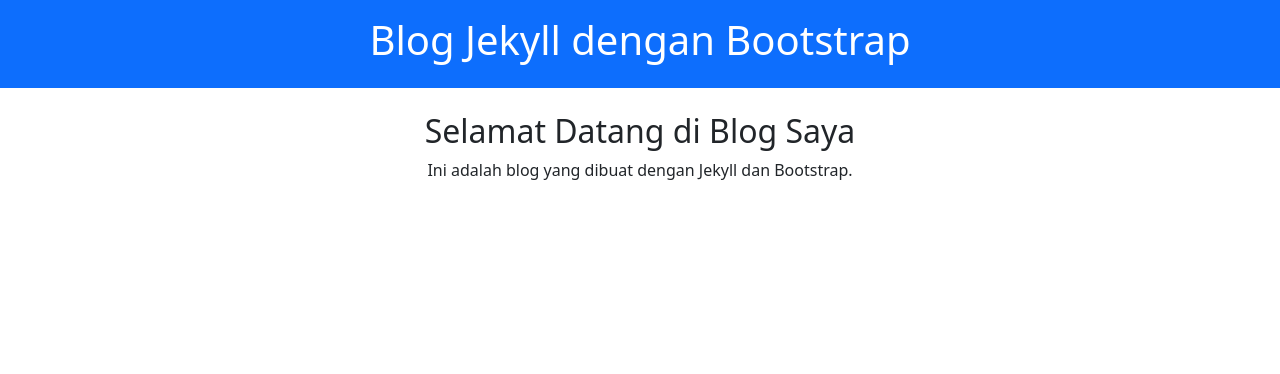
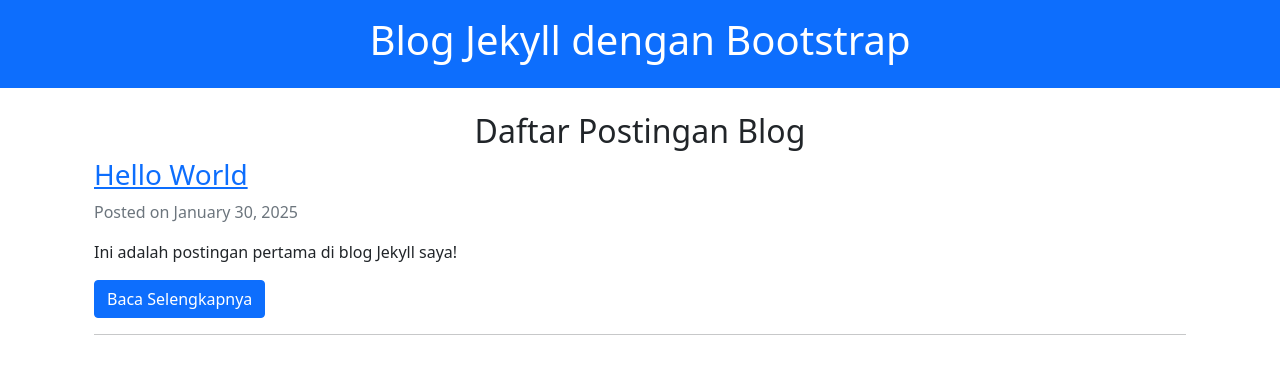
Before and after one commit to fxsaidz/soy, a Jekyll site: the page built from index.html, in a window 1280 px wide. Shown: the top 374 px of the page. Built offline with Jekyll 4.4.1, drawn with Linux system fonts in a browser that asks for light colours; the list of posts is cut into pages by our own code.

Commit message:
Update index.html

```diff
--- a/index.html
+++ b/index.html
@@ -2,7 +2,34 @@
 layout: default
 title: Home
 ---
+
 <div class="container">
-    <h2 class="text-center">Selamat Datang di Blog Saya</h2>
-    <p class="text-center">Ini adalah blog yang dibuat dengan Jekyll dan Bootstrap.</p>
+    <h2 class="text-center">Daftar Postingan Blog</h2>
+
+    {% for post in paginator.posts %}
+    <div class="post">
+        <h3><a href="{{ post.url }}">{{ post.title }}</a></h3>
+        <p class="text-muted">Posted on {{ post.date | date: "%B %d, %Y" }}</p>
+        <p>{{ post.excerpt }}</p>
+        <a href="{{ post.url }}" class="btn btn-primary">Baca Selengkapnya</a>
+    </div>
+    <hr>
+    {% endfor %}
+
+<div class="pagination">
+    <ul class="pagination justify-content-center">
+        {% if paginator.previous_page %}
+            <li class="page-item">
+                <a href="{{ paginator.previous_page_path }}" class="page-link">Previous</a>
+            </li>
+        {% endif %}
+
+        {% if paginator.next_page %}
+            <li class="page-item">
+                <a href="{{ paginator.next_page_path }}" class="page-link">Next</a>
+            </li>
+        {% endif %}
+    </ul>
 </div>
+
+</div>
```
